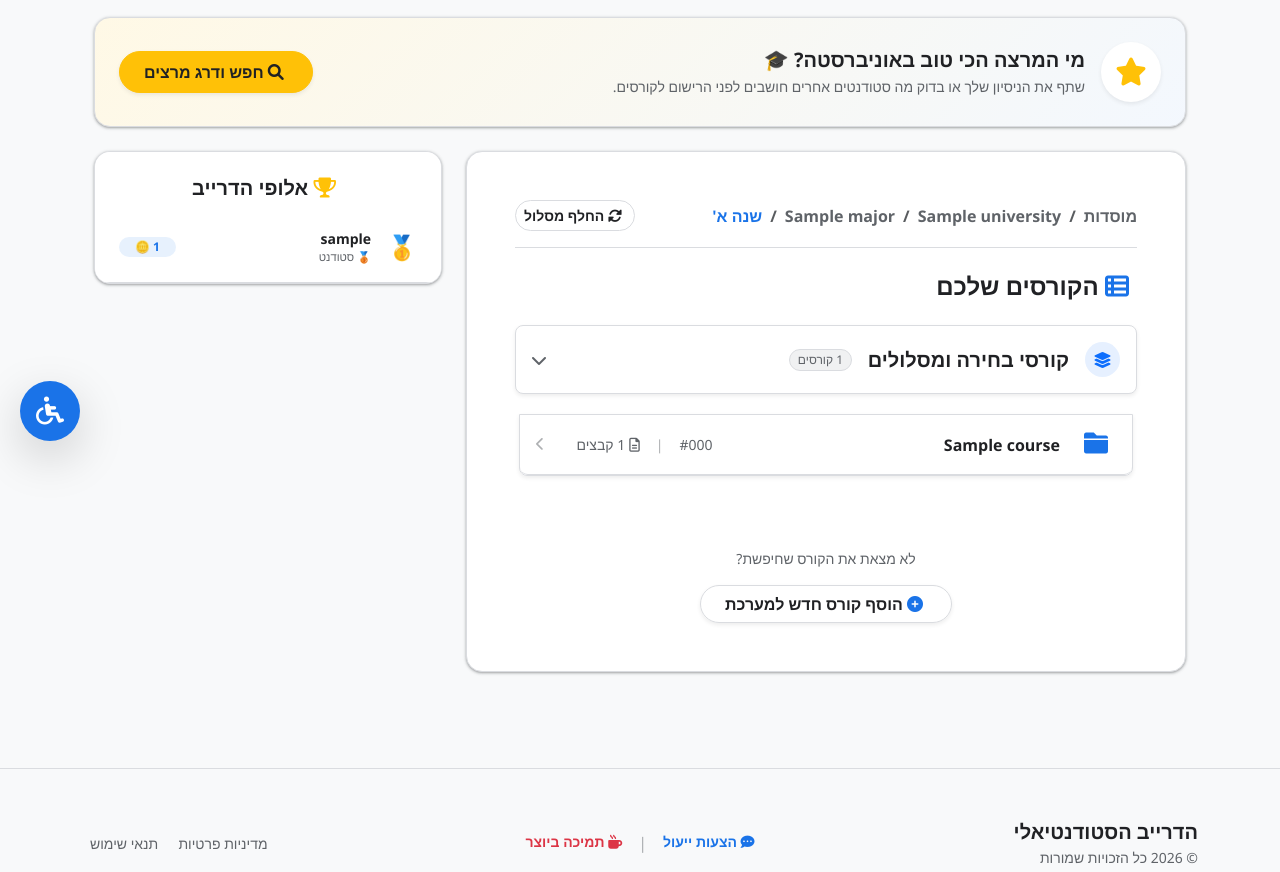
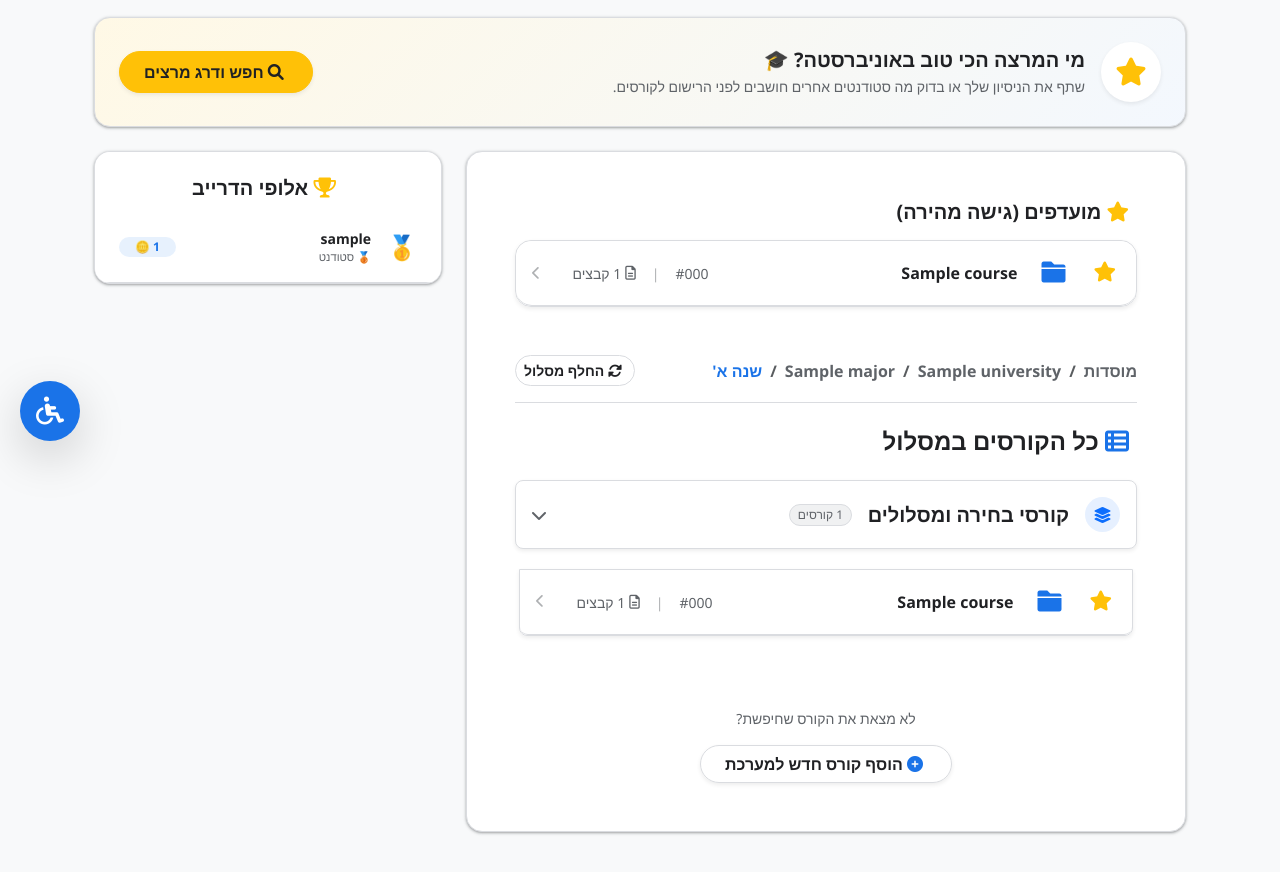
Before and after one commit to tal6456/Student_drive, a Django app: page / in a window 1280 px wide. Shown: the part 339-1211 px from the top of the page. Run offline with Django 5.2, Linux system fonts and the light colour scheme; a user stored in the database is signed in; tables that the repository leaves empty hold one stand-in row (values such as "Sample post"); grey boxes marked "Sample" are stand-in pictures; some libraries are stand-ins or nearby versions.

Commit message:
טל חדש 16.03 עידכון פיצרים - הוספת קורסים מועדפים

```diff
--- a/core/models.py
+++ b/core/models.py
@@ -160,6 +160,9 @@ class UserProfile(models.Model):
     profile_picture = models.ImageField(upload_to='profile_pics/', null=True, blank=True)
     phone_number = models.CharField(max_length=15, blank=True, null=True, verbose_name="מספר טלפון")
     drive_coins = models.PositiveIntegerField(default=0)
+    # הקורסים המועדפים של המשתמש (לגישה מהירה)
+    favorite_courses = models.ManyToManyField(Course, related_name='favorited_by', blank=True,
+                                              verbose_name="קורסים מועדפים")
 
     # הגדרות משתמש
     THEME_CHOICES = [('light', 'יום (בהיר)'), ('dark', 'לילה (כהה)'), ('auto', 'אוטומטי')]
--- a/core/templates/core/home.html
+++ b/core/templates/core/home.html
@@ -50,9 +50,30 @@
             </a>
         </div>
     </div>
+
     <div class="row g-4">
         <div class="col-lg-8 order-2 order-lg-1">
             <div class="card shadow-sm border-0 rounded-4 p-4 p-md-5" style="min-height: 500px;">
+
+                {# ================= אזור הגישה המהירה / מועדפים ================= #}
+                {% if user.is_authenticated and not search_query and step != 'select_uni' %}
+                <div class="mb-5">
+                    <h5 class="fw-bold mb-3" style="color: var(--gd-text);"><i class="fas fa-star text-warning ms-2"></i> מועדפים (גישה מהירה)</h5>
+                    {% if favorite_courses %}
+                        <div class="list-group list-group-flush border rounded-4 overflow-hidden shadow-sm" style="border-color: var(--gd-border) !important;">
+                            {% for course in favorite_courses %}
+                                {% include "core/partials/course_row.html" %}
+                            {% endfor %}
+                        </div>
+                    {% else %}
+                        <div class="text-center p-4 rounded-4" style="border: 2px dashed var(--gd-border); background-color: var(--gd-bg);">
+                            <i class="far fa-star fa-2x mb-2 opacity-25" style="color: var(--gd-text-muted);"></i>
+                            <p class="mb-0 small" style="color: var(--gd-text-muted);">הדלק את ה- <i class="fas fa-star text-warning"></i> ליד הקורסים שלך, והם יופיעו כאן.</p>
+                        </div>
+                    {% endif %}
+                </div>
+                {% endif %}
+                {# ================= סוף אזור מועדפים ================= #}
 
                 {% if step != 'select_uni' and not search_query %}
                 <div class="d-flex justify-content-between align-items-center mb-4 border-bottom pb-3" style="border-color: var(--gd-border) !important;">
@@ -121,7 +142,7 @@
                 {# ================= שלב 4: רשימת קורסים ================= #}
                 {% elif step == 'show_courses' %}
                     <h4 class="fw-bold mb-4" style="color: var(--gd-text);">
-                        {% if search_query %}<i class="fas fa-search ms-2" style="color: var(--gd-primary);"></i> תוצאות חיפוש{% else %}<i class="fas fa-th-list ms-2" style="color: var(--gd-primary);"></i> הקורסים שלכם{% endif %}
+                        {% if search_query %}<i class="fas fa-search ms-2" style="color: var(--gd-primary);"></i> תוצאות חיפוש{% else %}<i class="fas fa-th-list ms-2" style="color: var(--gd-primary);"></i> כל הקורסים במסלול{% endif %}
                     </h4>
 
                     {# ================= הצגת הקורסים (חיפוש או סמסטרים) ================= #}
@@ -185,13 +206,6 @@
                     </div>
                 </div>
             </div>
-<!--כפתור עזור לאחרים -->
-<!--            <div class="card border-0 text-white rounded-4 p-4 shadow-sm text-center" style="background-color: var(&#45;&#45;gd-primary);">-->
-<!--                <i class="fas fa-hand-holding-heart fa-3x mb-3 opacity-75"></i>-->
-<!--                <h5 class="fw-bold mb-2">עוזרים לאחרים</h5>-->
-<!--                <p class="small opacity-75 mb-4">העלאת סיכומים מזכה אתכם במטבעות דרייב שניתן להמיר להטבות!</p>-->
-<!--                <a href="{% url 'home' %}?browse=true" class="btn rounded-pill fw-bold px-4 shadow-sm hover-up" style="background-color: var(&#45;&#45;gd-card); color: var(&#45;&#45;gd-primary);">שתף קובץ עכשיו</a>-->
-<!--            </div>-->
         </div>
     </div>
 </div>
@@ -224,6 +238,9 @@
     .live-search-box { position: absolute; top: 100%; left: 0; right: 0; z-index: 1000; background: var(--gd-card); border-radius: 15px; margin-top: 10px; max-height: 400px; overflow-y: auto; border: 1px solid var(--gd-border); }
     .search-result-item { transition: 0.2s; border-right: 4px solid transparent !important; color: var(--gd-text) !important; background-color: transparent; }
     .search-result-item:hover { background-color: var(--gd-hover); border-right-color: var(--gd-primary) !important; }
+
+    /* אנימציה לכוכב */
+    .hover-scale { transition: transform 0.2s; }
 </style>
 
 <script>
@@ -297,5 +314,44 @@
             });
         }
     });
+
+    // פונקציית הוספה/הסרה של מועדפים עם אנימציה
+    function toggleCourseFavorite(event, courseId) {
+        event.preventDefault();
+        event.stopPropagation();
+
+        // מאתר את כל הכוכבים של אותו קורס בעמוד (למשל אם הקורס מופיע גם במועדפים וגם ברשימה למטה)
+        const icons = document.querySelectorAll(`.star-icon-${courseId}`);
+        if (icons.length === 0) return;
+
+        // אנימציה קטנה של לחיצה לכל הכוכבים
+        icons.forEach(icon => {
+            icon.style.transform = 'scale(1.3)';
+            setTimeout(() => icon.style.transform = 'scale(1)', 200);
+        });
+
+        fetch(`/course/${courseId}/toggle_favorite/`, {
+            method: 'POST',
+            headers: {
+                'X-CSRFToken': '{{ csrf_token }}',
+                'X-Requested-With': 'XMLHttpRequest'
+            }
+        })
+        .then(response => response.json())
+        .then(data => {
+            icons.forEach(icon => {
+                if (data.is_favorite) {
+                    icon.classList.remove('far', 'opacity-50');
+                    icon.classList.add('fas', 'text-warning');
+                    icon.style.color = '';
+                } else {
+                    icon.classList.remove('fas', 'text-warning');
+                    icon.classList.add('far', 'opacity-50');
+                    icon.style.color = 'var(--gd-text-muted)';
+                }
+            });
+        })
+        .catch(err => console.error('Error toggling favorite:', err));
+    }
 </script>
 {% endblock %}
--- a/core/templates/core/partials/course_row.html
+++ b/core/templates/core/partials/course_row.html
@@ -1,6 +1,17 @@
 <a href="{% url 'course_detail' course.id %}" class="list-group-item list-group-item-action d-flex align-items-center justify-content-between py-3 px-3 border-0 border-bottom hover-bg-light transition" style="background-color: transparent; border-color: var(--gd-border) !important;">
 
     <div class="d-flex align-items-center gap-3" style="min-width: 0;">
+
+        {% if user.is_authenticated %}
+        <div onclick="toggleCourseFavorite(event, {{ course.id }})" class="favorite-btn p-1" style="cursor: pointer; z-index: 10;" title="הוסף/הסר ממועדפים">
+            {% if course in favorite_courses %}
+                <i class="fas fa-star fs-5 text-warning star-icon-{{ course.id }} hover-scale"></i>
+            {% else %}
+                <i class="far fa-star fs-5 opacity-50 star-icon-{{ course.id }} hover-scale" style="color: var(--gd-text-muted);"></i>
+            {% endif %}
+        </div>
+        {% endif %}
+
         <div class="text-center" style="width: 40px;">
             <i class="fas fa-folder" style="font-size: 1.5rem; color: var(--gd-primary);"></i>
         </div>
--- a/core/views.py
+++ b/core/views.py
@@ -99,6 +99,11 @@ def home(request):
         context['major_id'] = major_id
         context['year'] = year_id
         context['uni_id'] = uni_id
+
+    # הוספת הקורסים המועדפים להקשר (Context) של דף הבית
+    if request.user.is_authenticated:
+        context['favorite_courses'] = request.user.profile.favorite_courses.select_related(
+            'major__university').all()
 
     return render(request, 'core/home.html', context)
 
@@ -839,3 +844,22 @@ def complete_profile(request):
         form = UserProfileForm(instance=profile, user=request.user)
 
     return render(request, 'core/complete_profile.html', {'form': form})
+
+
+@login_required
+def toggle_favorite_course(request, course_id):
+    """ הוספה או הסרה של קורס מהמועדפים (AJAX) """
+    if request.method == 'POST':
+        course = get_object_or_404(Course, id=course_id)
+        profile = request.user.profile
+
+        # אם הקורס כבר במועדפים - נסיר אותו. אם לא - נוסיף.
+        if course in profile.favorite_courses.all():
+            profile.favorite_courses.remove(course)
+            is_favorite = False
+        else:
+            profile.favorite_courses.add(course)
+            is_favorite = True
+
+        return JsonResponse({'is_favorite': is_favorite})
+    return JsonResponse({'error': 'בקשה לא חוקית'}, status=400)
--- a/student_drive/urls.py
+++ b/student_drive/urls.py
@@ -14,6 +14,7 @@ urlpatterns = [
     # דפי ניווט וקורסים
     path('', views.home, name='home'),
     path('course/<int:course_id>/', views.course_detail, name='course_detail'),
+    path('course/<int:course_id>/toggle_favorite/', views.toggle_favorite_course, name='toggle_favorite_course'),
     path('add-course/', views.add_course, name='add_course'),
     path('course/<int:course_id>/folder/<int:folder_id>/', views.course_detail, name='course_detail_folder'),
 
```
Lines whose indentation alone changed are shown as unchanged.
